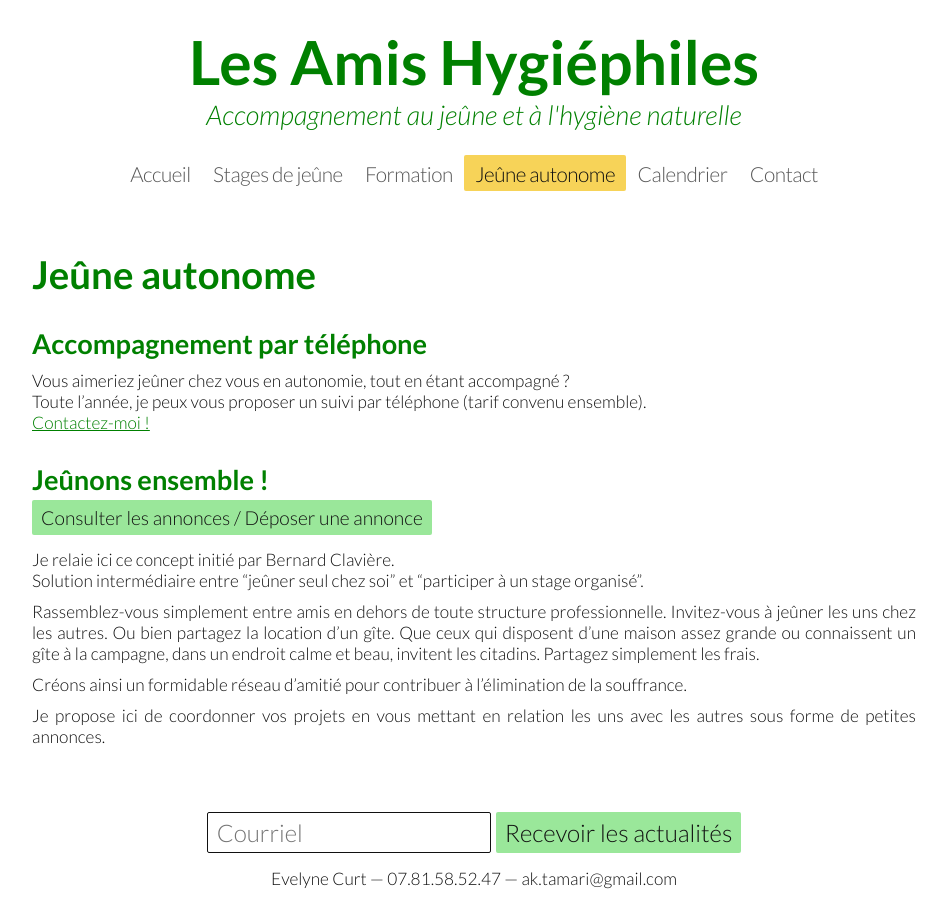
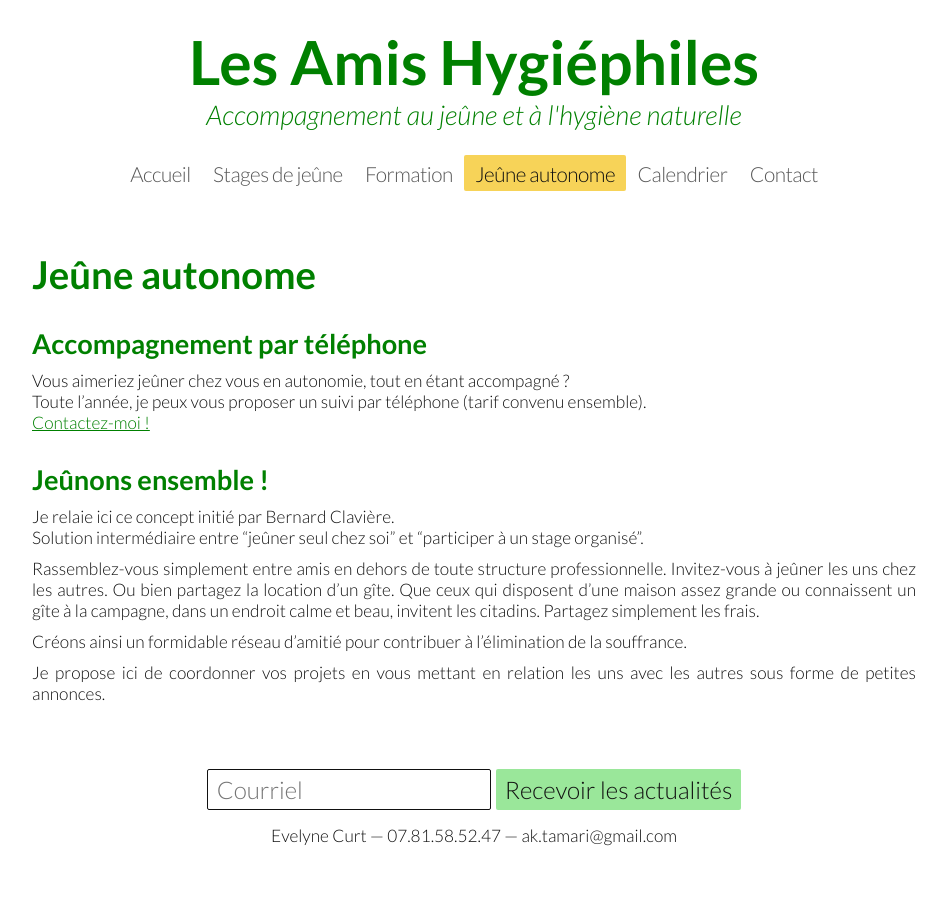
Before and after one commit to leomatteudi/lesamishygiephiles, a Jekyll site: the page built from pages/jeune-autonome.md, in a window 1280 px wide. Shown: the whole page, without its empty margins (166-1113 px from the left). Built offline with Jekyll 4.4.1, drawn with Linux system fonts in a browser that asks for light colours.

Commit message:
Update jeune-autonome.md

```diff
--- a/pages/jeune-autonome.md
+++ b/pages/jeune-autonome.md
@@ -14,8 +14,6 @@ Toute l'année, je peux vous proposer un suivi par téléphone (tarif convenu en
 
 ## Jeûnons ensemble !
 
-<div id="boutons"><a class="bouton" href="https://annuel2.framapad.org/p/jeunons-ensemble"> Consulter les annonces / Déposer une annonce</a></div>
-
 Je relaie ici ce concept initié par Bernard Clavière.
 Solution intermédiaire entre "jeûner seul chez soi" et "participer à un stage organisé".
 
```
